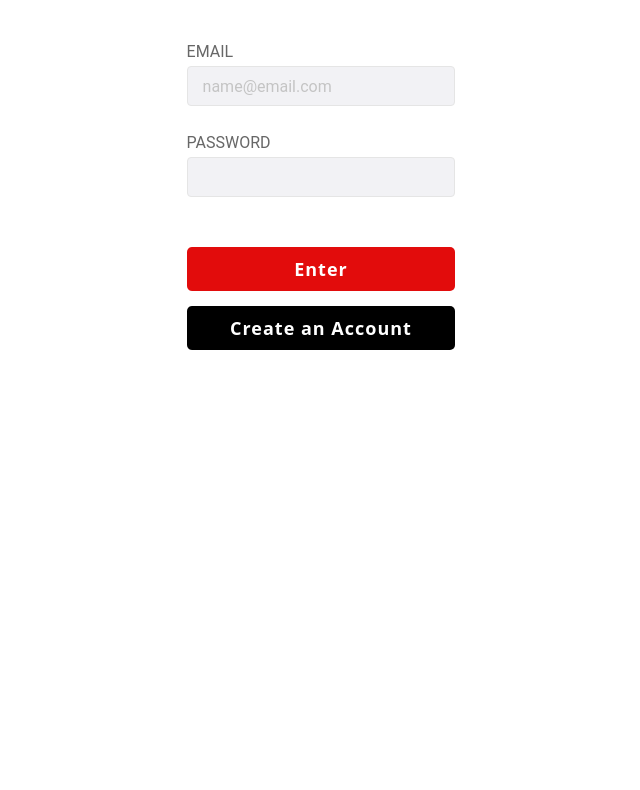
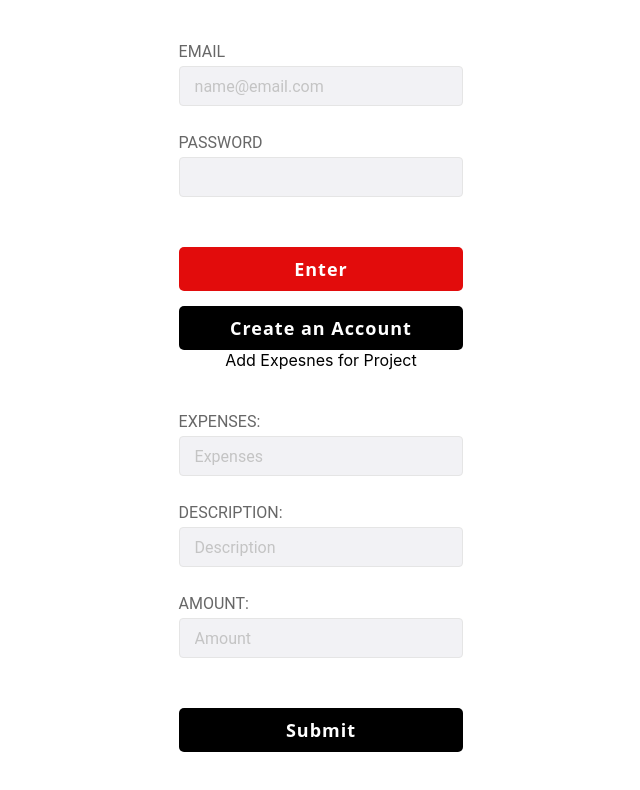
Before and after one commit to sgbatman/tt18, a React (Create React App) app in the folder react_fe/: page / in a window 1280 px wide. Shown: the top 790 px of the page, without its empty margins (319-959 px from the left). Built offline with nearby package versions, Linux system fonts and the light colour scheme.

Commit message:
Update AddExpenese.js to use the same styling as login

```diff
--- a/react_fe/src/App.js
+++ b/react_fe/src/App.js
@@ -1,6 +1,7 @@
 import React, { Component } from "react";
 // import logo from "./logo.svg";
 import "./App.css";
+import AddExpenses from "./components/AddExpenses";
 
 class App extends Component {
   handleSubmit = e => {
@@ -48,6 +49,7 @@ class App extends Component {
         <button className="secondary" onClick={this.handleClick}>
           Create an Account
         </button>
+        <AddExpenses />
       </div>
     );
   }
--- a/react_fe/src/components/AddExpenses.js
+++ b/react_fe/src/components/AddExpenses.js
@@ -45,8 +45,8 @@ const AddExpenses = () => {
     <>
       <p>Add Expesnes for Project</p>
 
-      <form onSubmit={onSubmit}>
-        <div>
+      <form className="form" onSubmit={onSubmit}>
+        <div className="input-group">
           <label>Expenses:</label>
           <input
             type="text"
@@ -56,7 +56,7 @@ const AddExpenses = () => {
           />
         </div>
 
-        <div>
+        <div className="input-group">
           <label>Description:</label>
           <input
             type="text"
@@ -66,7 +66,7 @@ const AddExpenses = () => {
           />
         </div>
 
-        <div>
+        <div className="input-group">
           <label>Amount:</label>
           <input
             type="text"
@@ -76,7 +76,9 @@ const AddExpenses = () => {
           />
         </div>
 
-        <input type="submit" value="Add Expenses" />
+        <button className="secondary" type="submit">
+            Submit
+        </button>
       </form>
     </>
   );
```
